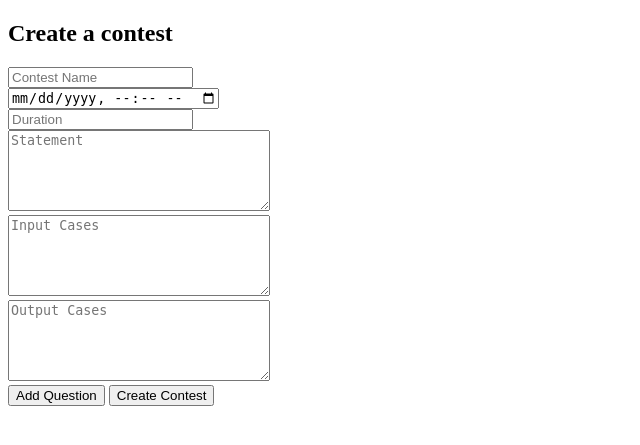
After one commit to YogeshGovindani/Volatile, a Django app: template comp_app/templates/create_contest.html in a window 1280 px wide. The commit adds this page. Shown: the top 445 px of the page, without its empty margins (0-640 px from the left). Run offline with Django 3.2, Linux system fonts and the light colour scheme; the template is opened without the code that fills it, so the values that code supplies are empty.

Commit message:
add create contest

```diff
--- /dev/null
+++ b/comp_app/static/js/create_contest.js
@@ -0,0 +1,38 @@
+const createContestApp = angular.module('createContestApp', []);
+createContestApp.controller('createContestController', function ($scope) {
+    $scope.questions = [{
+        statement: "",
+        input_cases: "",
+        output_cases: ""
+    }]
+    $scope.add_question = () => {
+        $scope.questions.push({
+            statement: "",
+            input_cases: "",
+            output_cases: ""
+        })
+    }
+
+    $scope.create_contest = () => {
+        const body = JSON.stringify({
+            name: $scope.name,
+            start_time: $scope.start_time,
+            duration: $scope.duration,
+            questions: $scope.questions
+        });
+        let csrftoken;
+        document.cookie.split(" ").forEach(cookie => {
+            if (cookie.split("=")[0] == "csrftoken") {
+                csrftoken = cookie.split("=")[1]
+            }
+        })
+        console.log(body, csrftoken);
+        fetch("", {
+            method: "POST",
+            headers: {"X-CSRFToken": csrftoken},
+            body: body
+        }).then(response => (
+            window.location.replace("/")
+        ))
+    }
+})
--- /dev/null
+++ b/comp_app/templates/create_contest.html
@@ -0,0 +1,42 @@
+<!DOCTYPE html>
+<html lang="en">
+
+<head>
+    <meta charset="UTF-8">
+    <meta name="viewport" content="width=device-width, initial-scale=1.0">
+    <meta http-equiv="X-UA-Compatible" content="ie=edge">
+    <title>Document</title>
+    <script src="https://ajax.googleapis.com/ajax/libs/angularjs/1.8.2/angular.min.js"></script>
+</head>
+
+<body ng-app="createContestApp" ng-controller="createContestController">
+    <h2>Create a contest</h2>
+    <div>
+        <input type="text" placeholder="Contest Name" id="name" ng-model="name">
+    </div>
+    <div>
+        <input type="datetime-local" id="date" ng-model="start_time">
+    </div>
+    <div>
+        <input type="number" placeholder="Duration" id="duration" ng-model="duration">
+    </div>
+
+    <div ng-repeat="question in questions">
+        <div>
+            <textarea ng-model="question.statement" cols="30" rows="5" placeholder="Statement"></textarea>
+        </div>
+        <div>
+            <textarea ng-model="question.input_cases" cols="30" rows="5" placeholder="Input Cases"></textarea>
+        </div>
+        <div>
+            <textarea ng-model="question.output_cases" cols="30" rows="5" placeholder="Output Cases"></textarea>
+        </div>
+    </div>
+    <button ng-click="add_question()">Add Question</button>
+    <button ng-click="create_contest()">Create Contest</button>
+
+</body>
+
+<script src="../static/js/create_contest.js"></script>
+
+</html>
--- a/comp_app/templates/home.html
+++ b/comp_app/templates/home.html
@@ -9,9 +9,9 @@
 </head>
 
 <body>
-    Welocome Home
+    <h2>Welocome Home</h2>
     <div>
-        <a href="#">Create a contest</a>
+        <a href="/createcontest">Create a contest</a>
     </div>
     <h2>Contests</h2>
     {% for contest in contest_list %}
--- a/comp_app/templates/login.html
+++ b/comp_app/templates/login.html
@@ -9,7 +9,7 @@
 </head>
 
 <body>
-    Login Page
+    <h2>Login Page</h2>
     <div>{{message}}</div>
     <form action="" method="POST">
         {% csrf_token %}
--- a/comp_app/templates/signup.html
+++ b/comp_app/templates/signup.html
@@ -9,7 +9,7 @@
 </head>
 
 <body>
-    Sign Up Page
+    <h2>Sign Up Page</h2>
     <form action="" method="POST">
         {% csrf_token %}
         <div>
--- a/comp_app/urls.py
+++ b/comp_app/urls.py
@@ -5,5 +5,6 @@ urlpatterns = [
     path('login/', views.login),
     path('signup/', views.signup),
     path('', views.home),
-    path('logout', views.logout)
+    path('logout/', views.logout),
+    path('createcontest/', views.create_contest)
 ]
```
Also changed, not shown: comp_app/models.py (+8 -1 lines), comp_app/views.py (+19 -1 lines), comp_app/migrations/0002_auto_20210702_1734.py (added), db.sqlite3.
